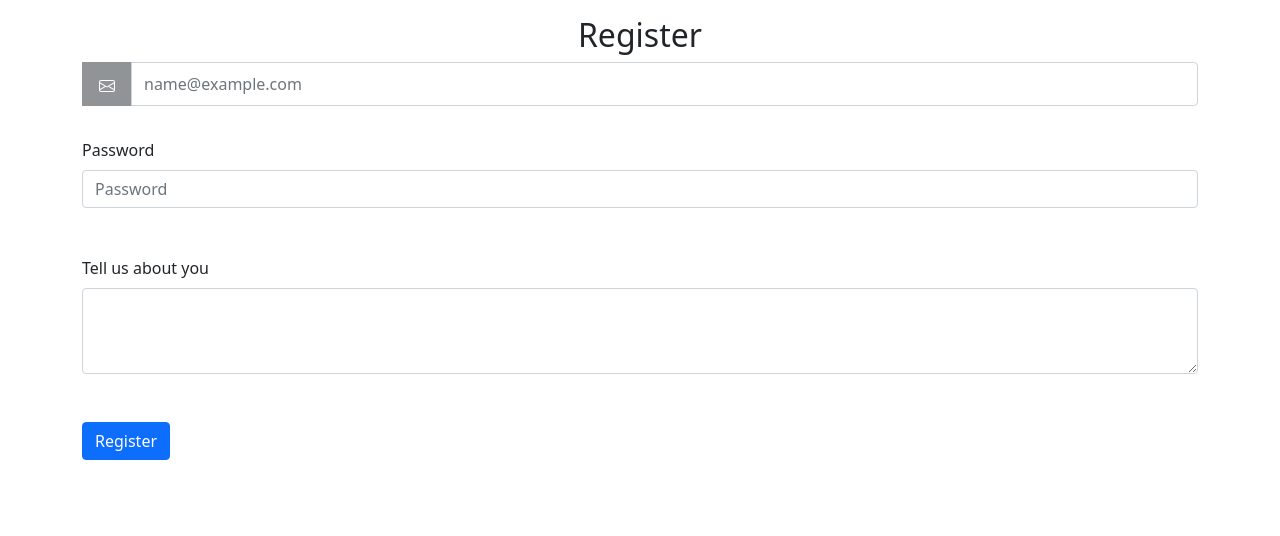
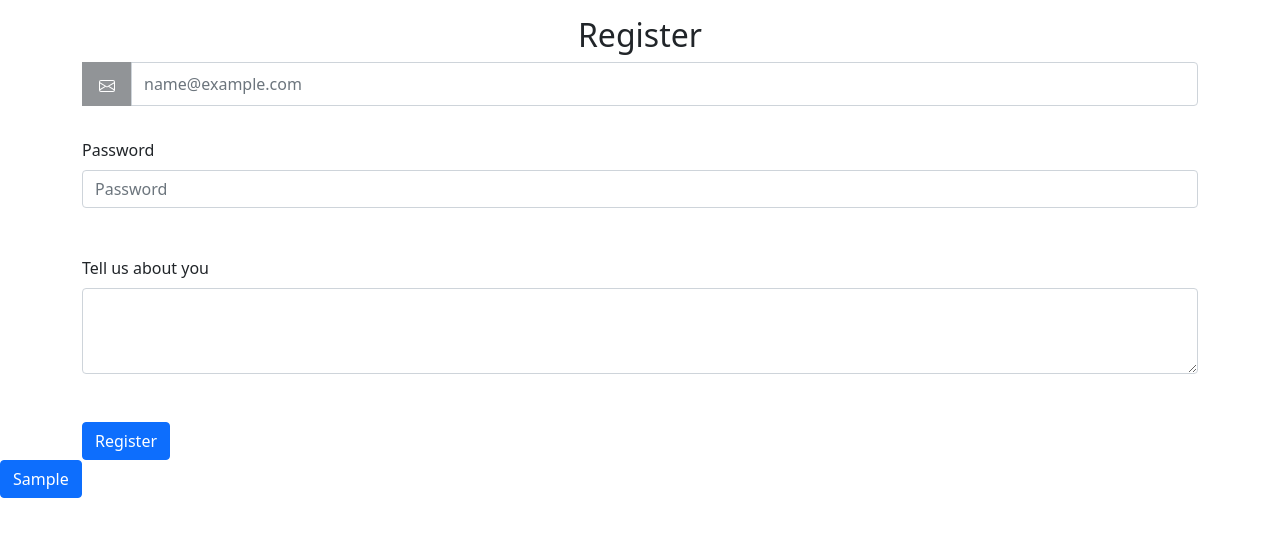
Before and after one commit to jzandag/recipe-app, a React (Create React App) app: page / in a window 1280 px wide. Shown: the top 536 px of the page. Built offline with nearby package versions, Linux system fonts and the light colour scheme.

Commit message:
Button react template

```diff
--- a/src/App.js
+++ b/src/App.js
@@ -1,9 +1,12 @@
 import Login from './components/Login/Login';
+
+import Button from './components/Button/Button'
 
 function App() {
   return (
     <div className="App">
       <Login />
+      <Button label="Sample"/>
     </div>
   );
 }
--- /dev/null
+++ b/src/components/Button/Button.js
@@ -0,0 +1,13 @@
+import React, {Component} from 'react'
+
+class Button extends Component {
+    render() {
+        return (
+            <React.Fragment>
+                <button type="button" class="btn btn-primary">{this.props.label}</button>
+            </React.Fragment>
+        )
+    }
+}
+
+export default Button
```
